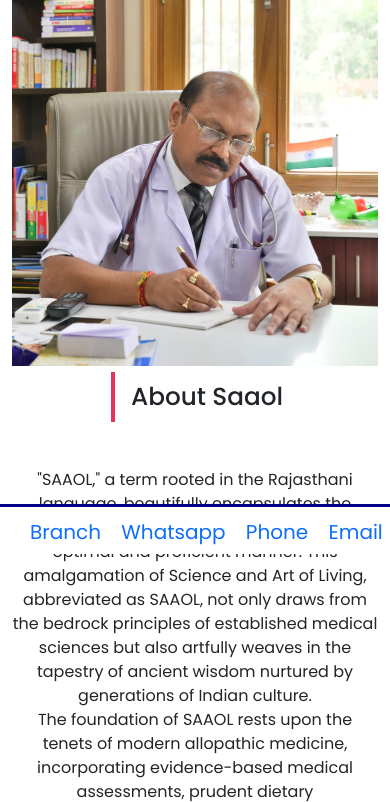
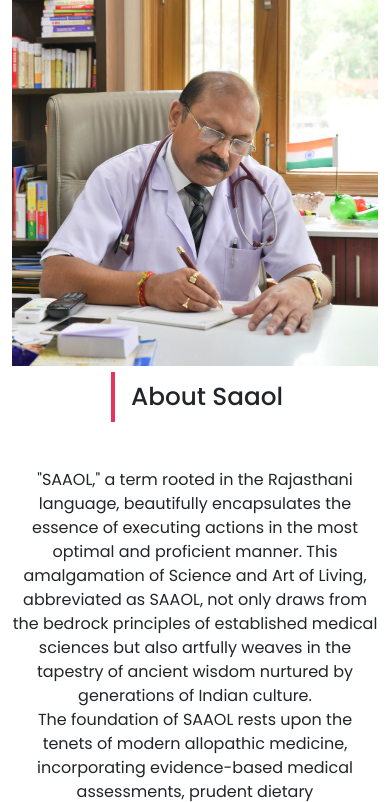
Before and after one commit to DoneshipBreakingBad/Medical, a PHP site: page /about.html in a window 390 px wide. Shown: the part 290-1092 px from the top of the page. Run offline with PHP 8.4, Linux system fonts and the light colour scheme; some web fonts are replaced.

Commit message:
Update main.css

```diff
--- a/css/main.css
+++ b/css/main.css
@@ -389,47 +389,22 @@
 }
 
 /* Footer */
-.footer {
-    position: fixed;
-    bottom: 0;
-    left: 0;
-    padding: 0;
-    width: 100%;
-    height: 50px;
-    float: center;
-    background-color: #FFFFFF;
-    text-align: center;
-    border-top: 3px solid #00008B;
+.mobile-nav {
+    display: none;
 }
 
-.footer-text-left {
-  font-size:20px;
-  padding-left:100px;
-  float:center;
-  word-spacing:200px;
-  margin-top: 10px;
-}
-
-a.menu:hover {
-  background-color:none;
-  font-size:25px;
-}
-
-@media screen and (max-width: 992px) {
-  .footer {
-     text-align: left;
-     float: left;
-  }
-}
-
-@media screen and (max-width: 992px) {
-  .footer-text-left {
-     word-spacing: 15px;
-     padding-left: 30px;
-     float: left;
-     margin-top: 10px;
-     font-size: 20px;
-  }
+@media screen and (max-width: 450px) {
+    .mobile-nav {
+        display: flex;
+        bottom: 0;
+        position: fixed;
+        width: 100%;
+        z-index: 10;
+        list-style: none;
+        background-color: #00AFEF;
+        border-radius: 20px;
+        padding: 10px 0;
+    }
 }
 
 .dropbtn {
```
